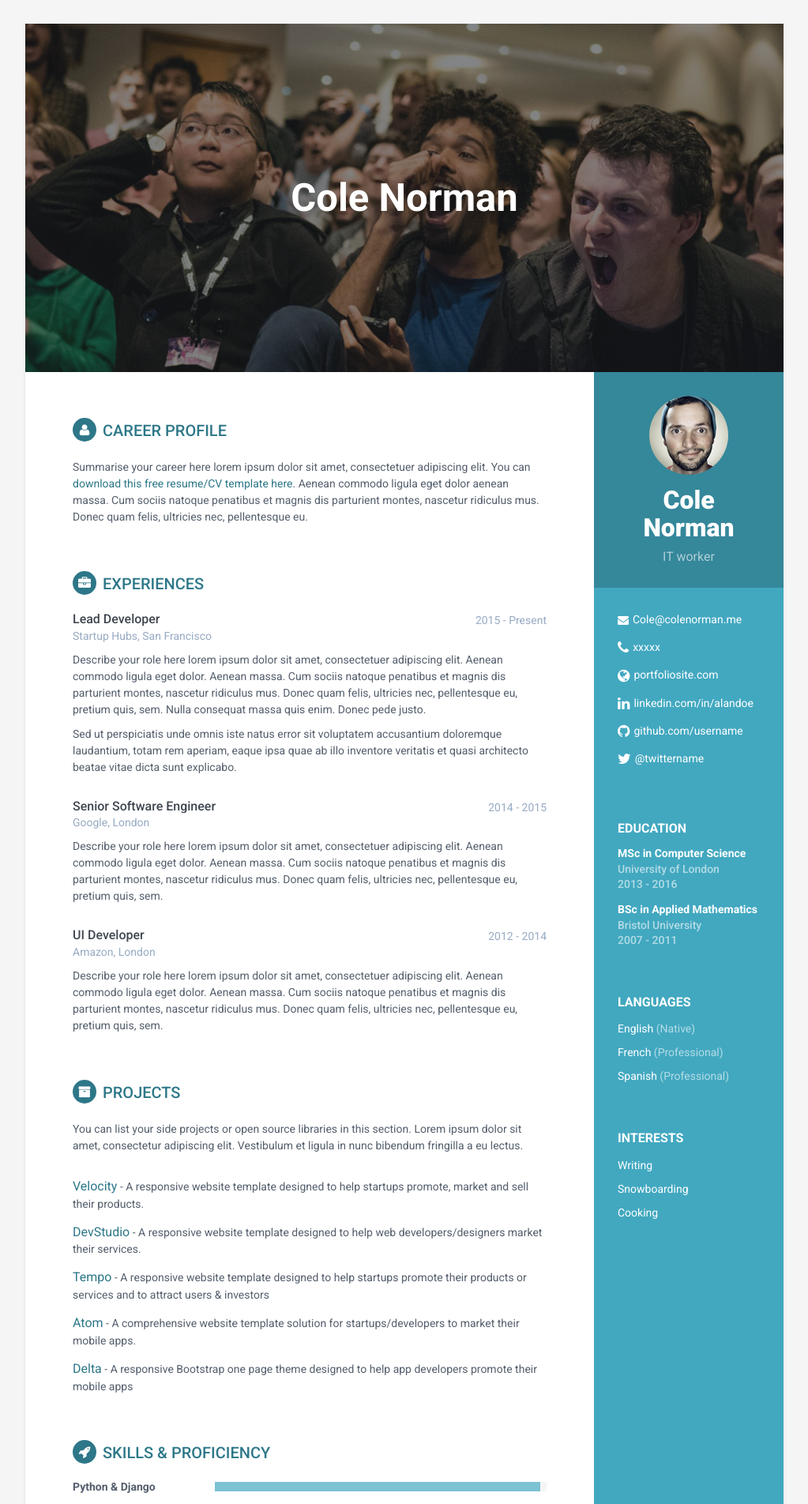
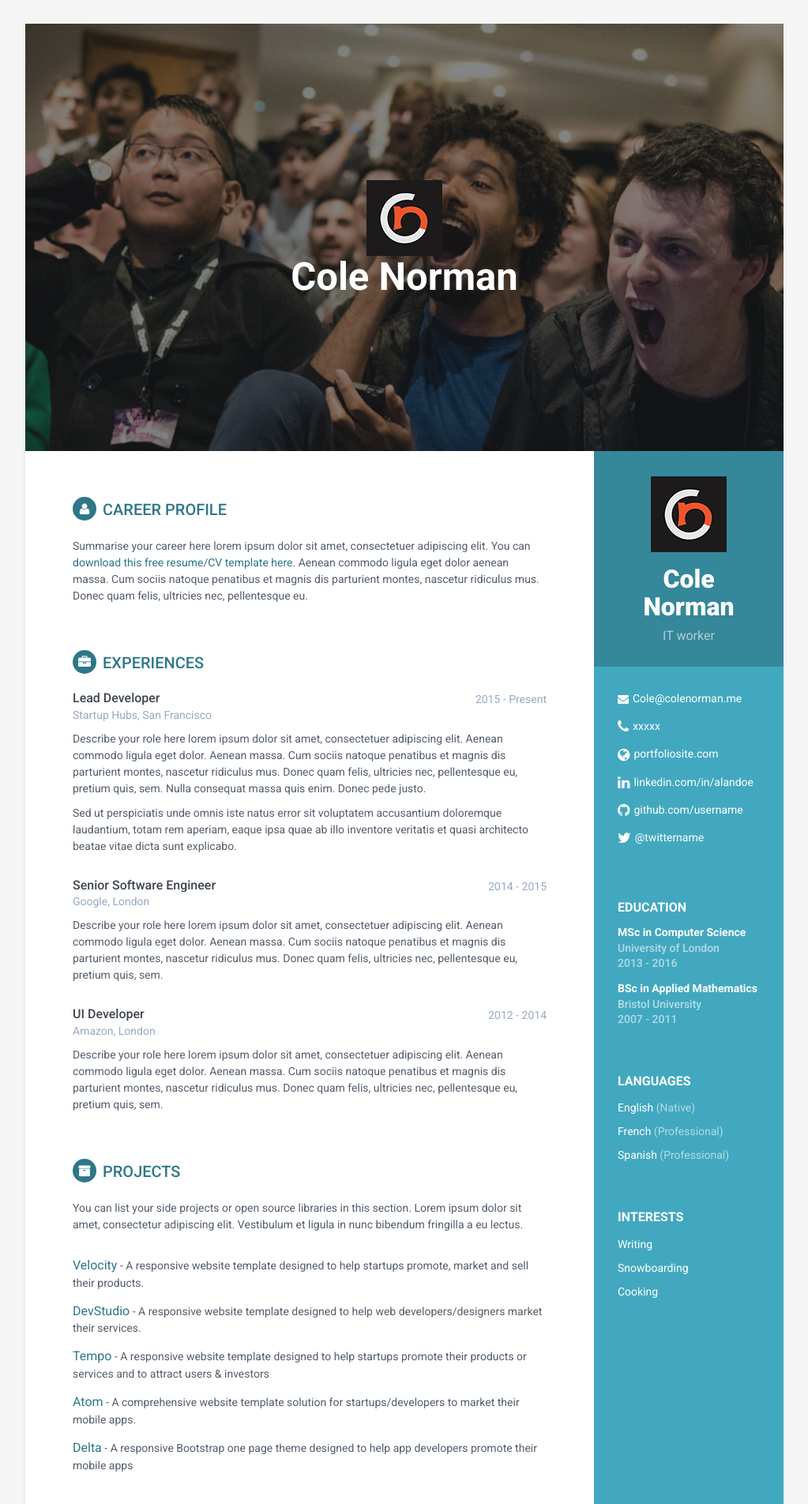
Before and after one commit to Jofzar/Jofzar.github.io, a Jekyll site: the page resume/index.html, which Jekyll copies as it is, in a window 1280 px wide. Shown: the top 1904 px of the page at 79% size, without its empty margins (128-1151 px from the left). Built offline with Jekyll 4.4.1, drawn with Linux system fonts in a browser that asks for light colours.

Commit message:
Final comit.

```diff
--- a/resume/index.html
+++ b/resume/index.html
@@ -30,6 +30,7 @@
     <div class="wrapper">
         <section id="banner">
           <div class="inner">
+            <img class="profile" src="assets/images/logo.png" alt="" />
             <h2>Cole Norman</h2>
 
           </div>
```
Also changed, not shown: resume/assets/images/logo.png (added), resume/assets/images/profile.png.
